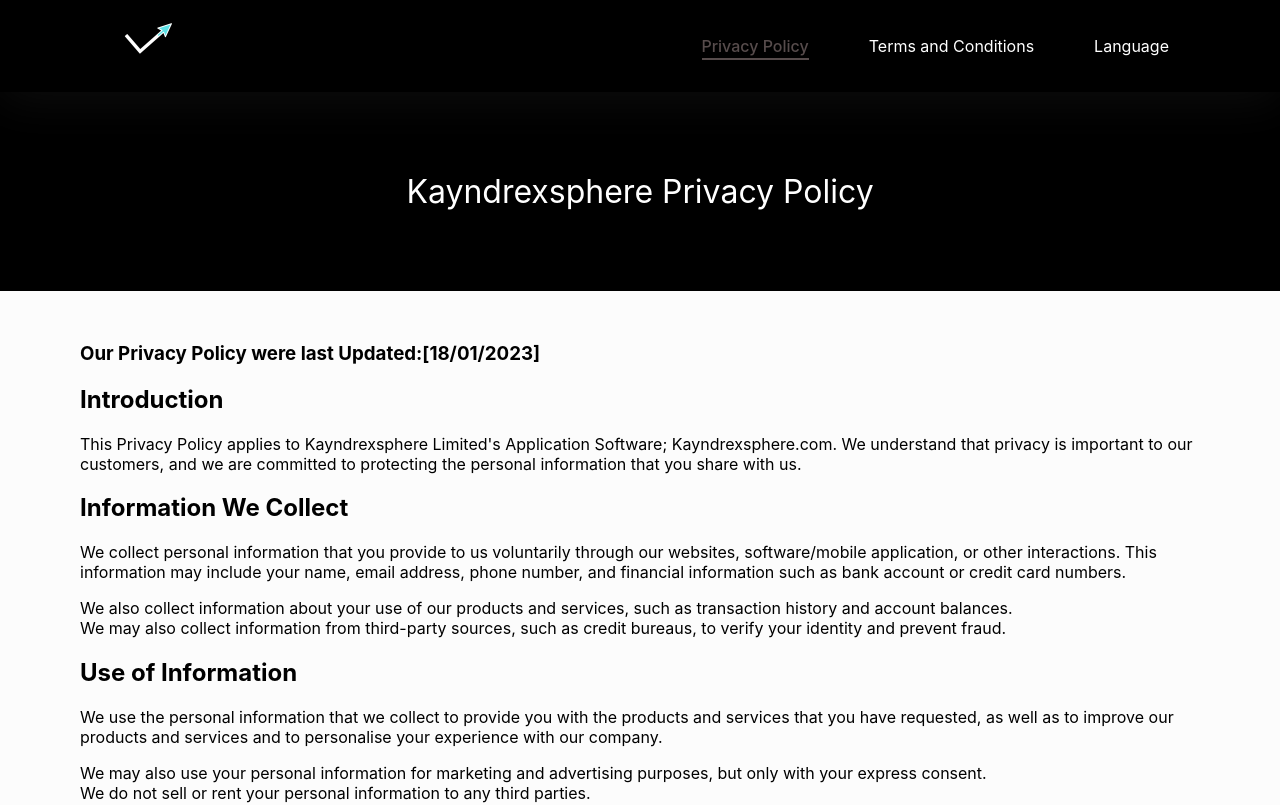
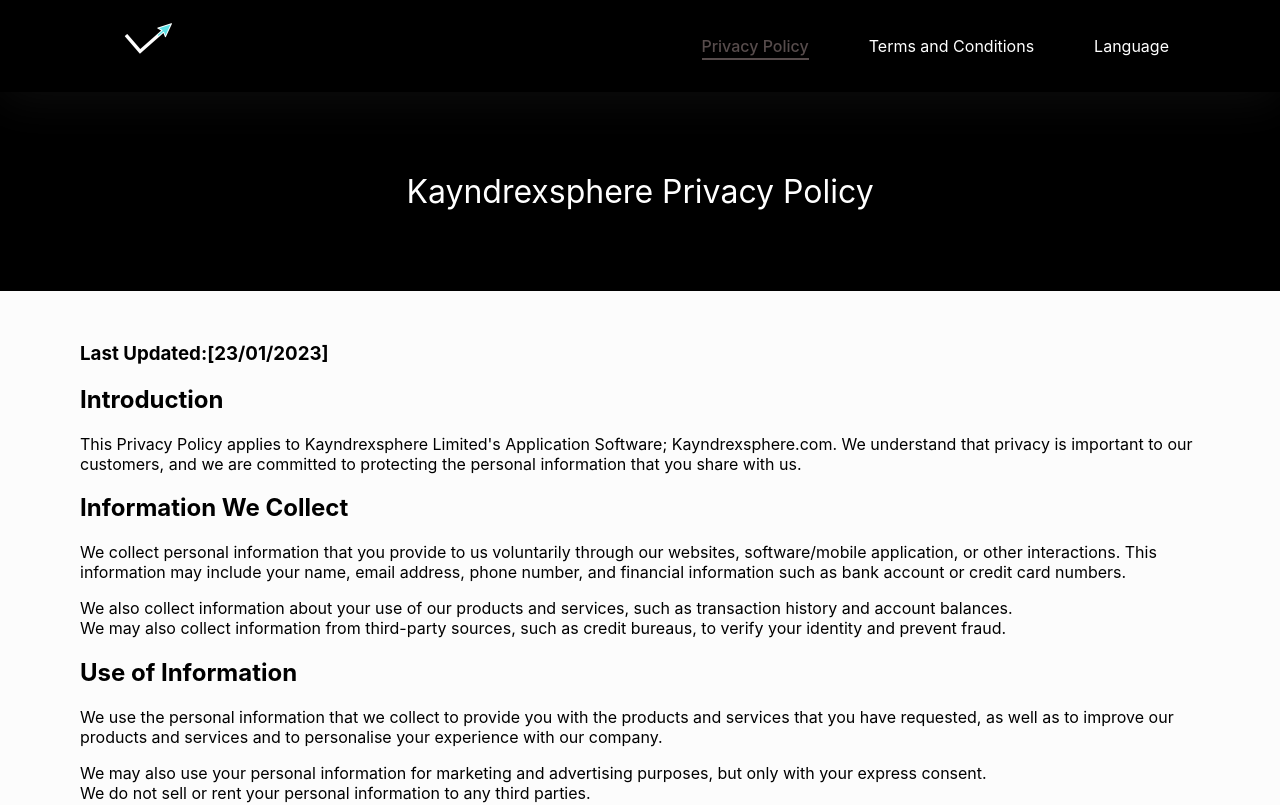
Before and after one commit to Dammysaina/kayndrex, a React (Create React App) app: page /home in a window 1280 px wide. Shown: the top 805 px of the page. Built offline with nearby package versions, Linux system fonts and the light colour scheme.

Commit message:
date update

```diff
--- a/src/App.js
+++ b/src/App.js
@@ -2,7 +2,7 @@
 import './App.css';
 import Language from './components/languages';
 import Layout from './components/layout';
-import Home from './components/home'
+// import Home from './components/home'
 import Privacypolicy from './components/privacypolicy';
 import Termsandcons from './components/termsandcons';
 
--- a/src/assest/css/header.css
+++ b/src/assest/css/header.css
@@ -162,7 +162,7 @@
   }
 }
 
-@media (max-width: 600px) {
+@media (max-width: 700px) {
   .menu-icon {
     display: block;
     cursor: pointer;
--- a/src/components/languages.js
+++ b/src/components/languages.js
@@ -9,7 +9,7 @@
       </div>
       <div className="language_date">
       <h3>
-      Our Languages was last Updated: <span className="last_date">[18/01/2023]</span>
+      Last Updated: <span className="last_date">[18/01/2023]</span>
       </h3>
       <p>
         For <span className="devices">Android</span> devices, the language of your kayndrexsphere.com App is
--- a/src/components/privacypolicy.js
+++ b/src/components/privacypolicy.js
@@ -10,7 +10,7 @@
       </div>
       <div className="language_date">
         <h3>
-        Our Privacy Policy were last Updated:<span>[18/01/2023]</span>{" "}
+        Last Updated:<span>[23/01/2023]</span>{" "}
         </h3>
         <div>
           <h2>Introduction</h2>
--- a/src/components/termsandcons.js
+++ b/src/components/termsandcons.js
@@ -9,7 +9,7 @@
       </div>
       <div className="language_date ">
         <div>
-          <h3>Our Terms and Conditions were last updated: [19/01/2023] </h3>
+          <h3>Our Terms and Conditions were last updated: [23/01/2023] </h3>
           <p>
             Please read these terms and conditions carefully before using Our
             Service.{" "}
```
